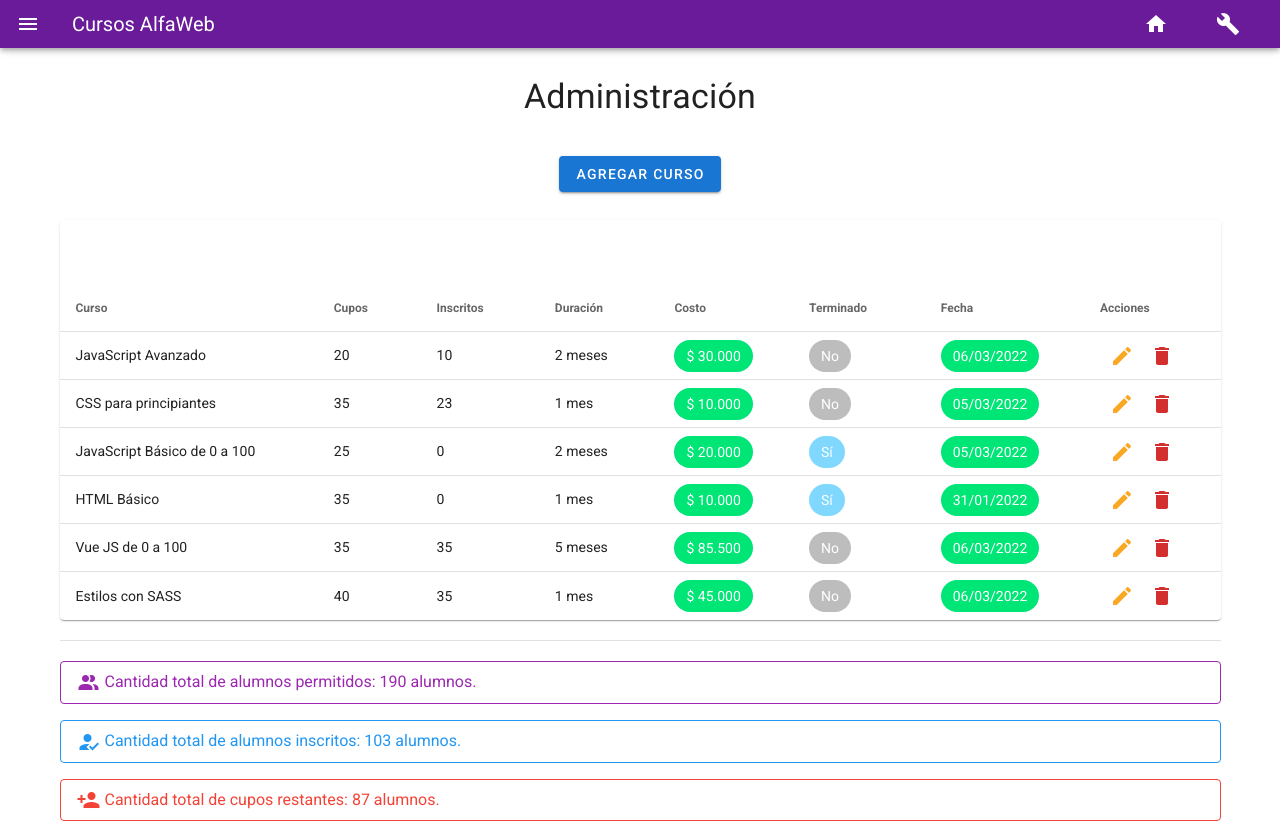
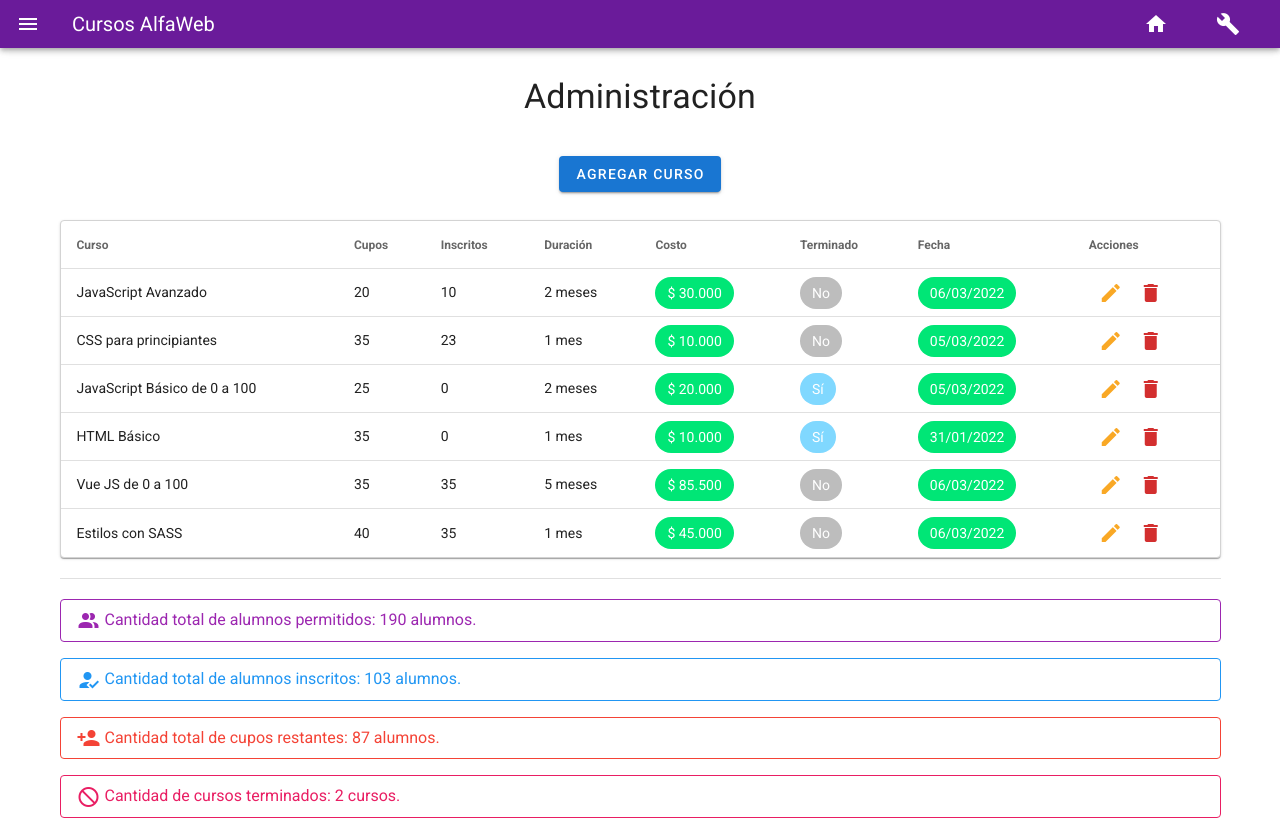
Before and after one commit to felipemunozca/desafio_cursosAlfaWeb, a Vue app: page /admin in a window 1280 px wide. Shown: the top 823 px of the page. Built offline with nearby package versions, Linux system fonts and the light colour scheme.

Commit message:
Mejoras a la tabla Cursos.

```diff
--- a/src/components/DataTableCursos.vue
+++ b/src/components/DataTableCursos.vue
@@ -1,11 +1,9 @@
 <template>
     <v-row>
         <v-col cols="12">
-            <v-data-table :headers="headers" :items="cursos" sort-by="" hide-default-footer class="elevation-1 pt-0">
+            <v-data-table :headers="headers" :items="cursos" hide-default-footer class="elevation-1 pt-0" style="border: 1px solid lightgray;">
 
                 <template v-slot:top>
-                    <v-toolbar flat>
-
                         <v-dialog v-model="dialogEdit" max-width="500px">
                             <v-card>
                                 <v-card-title>
@@ -58,8 +56,6 @@
                                 </v-card-actions>
                             </v-card>
                         </v-dialog>
-
-                    </v-toolbar>
                 </template>
 
                 <template v-slot:[`item.costo`]="{ item }">
@@ -79,12 +75,15 @@
                 </template>
 
                 <template v-slot:[`item.actions`]="{ item }">
+                    <div class="d-flex">
                         <v-btn elevation="0" icon class="mx-1">
                             <v-icon @click="abrirModalEditar(item)" color="yellow darken-3">mdi-pencil</v-icon>
                         </v-btn>
                         <v-btn elevation="0" icon>
                             <v-icon @click="abrirModalEliminar(item.id)" color="red darken-2" >mdi-delete</v-icon>
                         </v-btn>
+                    </div>
+
                 </template>
 
             </v-data-table>
@@ -110,12 +109,12 @@ export default {
                     sortable: false,
                     value: 'nombre',
                 },
-                { text: 'Cupos', value: 'cupos' },
-                { text: 'Inscritos', value: 'inscritos' },
-                { text: 'Duración', value: 'duracion' },
-                { text: 'Costo', value: 'costo' },
-                { text: 'Terminado', value: 'completado' },
-                { text: 'Fecha', value: 'fecha_registro' },
+                { text: 'Cupos', value: 'cupos', sortable: false, },
+                { text: 'Inscritos', value: 'inscritos', sortable: false, },
+                { text: 'Duración', value: 'duracion', sortable: false, },
+                { text: 'Costo', value: 'costo', sortable: false, },
+                { text: 'Terminado', value: 'completado', sortable: false, },
+                { text: 'Fecha', value: 'fecha_registro', sortable: false, },
                 { text: 'Acciones', value: 'actions', sortable: false },
             ],
 
@@ -168,6 +167,19 @@ export default {
                 return alert('La cantidad de inscritos no puede superior a la cantidad de cupos del curso.')
             }
 
+            // let editCurso = {
+            //     id:
+            //     nombre: this.nombre,
+            //     img: this.img,
+            //     cupos: 0,
+            //     inscritos: 0,
+            //     duracion: '',
+            //     fecha: '',
+            //     costo: 0,
+            //     completado: '',
+            //     descripcion: this.des,
+            // };
+
             console.log(id);
             // this.$emit('editarCurso', id, this.editedItem);
             this.cerrarModalEditar();
```
Lines whose indentation alone changed are shown as unchanged.
